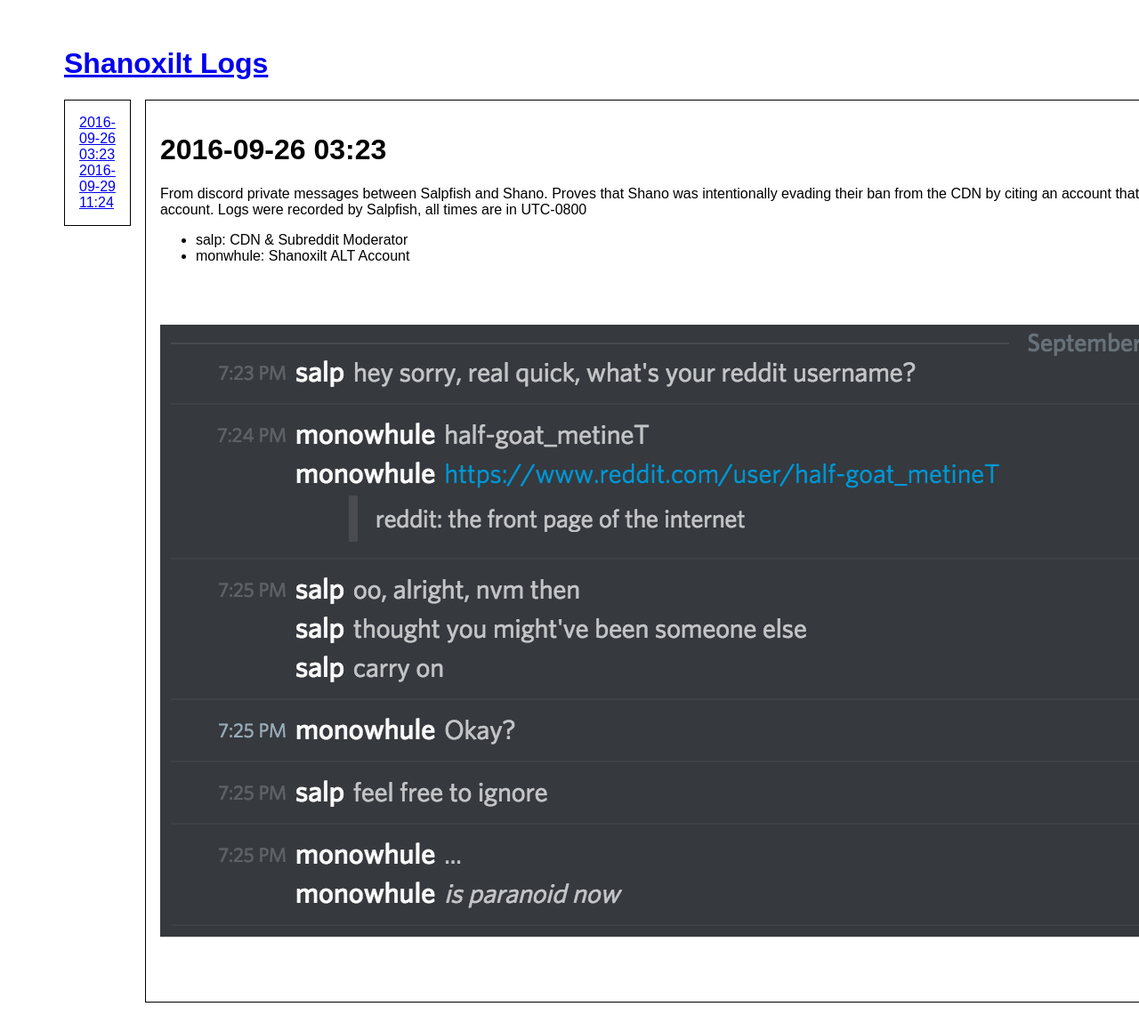
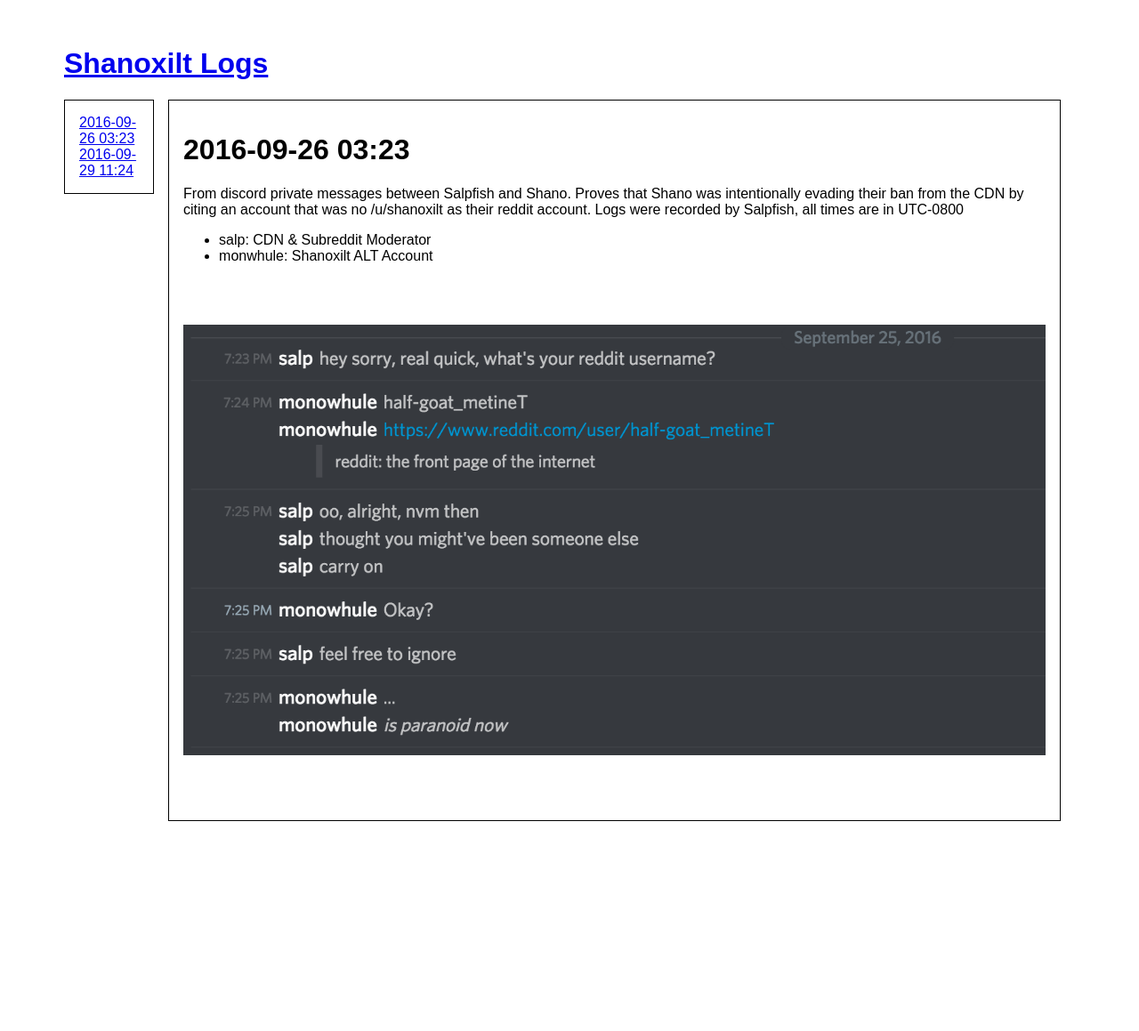
Before and after one commit to r-conlangs/shanologs, a Jekyll site: the page built from _incidents/2016-09-26 0323.md, in a window 1280 px wide. Shown: the whole page at 89% size. Built offline with Jekyll 4.4.1, drawn with Linux system fonts in a browser that asks for light colours; after the commit the page ends 955 px from its top, so only the background shows below that.

Commit message:
Add style for images in logs

```diff
--- a/css/style.css
+++ b/css/style.css
@@ -49,3 +49,7 @@ main section.log,  main pre, main pre code {
     font-family: monospace;
     white-space: pre-wrap;
 }
+
+main section.log img {
+    width: 100%;
+}
```
